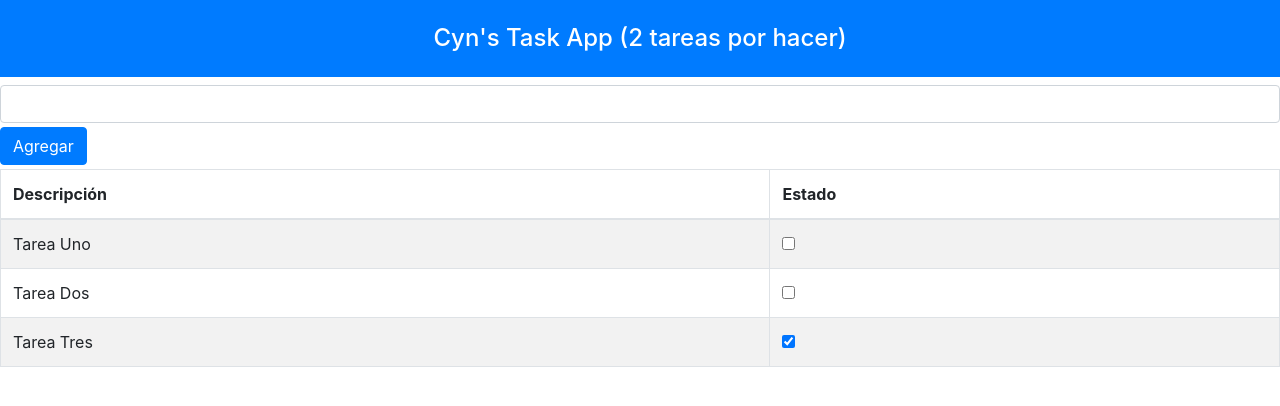
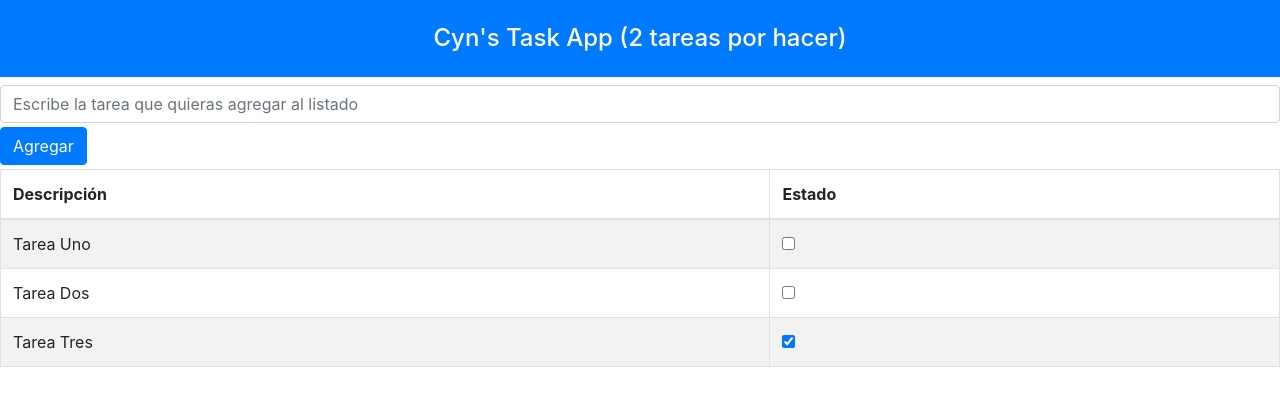
Before and after one commit to Ceyene/TaskApp, a React (Create React App) app: page / in a window 1280 px wide. Shown: the top 406 px of the page. Built offline with nearby package versions, Linux system fonts and the light colour scheme.

Commit message:
detalles en title del index.html y placeholder en input

```diff
--- a/public/index.html
+++ b/public/index.html
@@ -24,7 +24,7 @@
       work correctly both with client-side routing and a non-root public URL.
       Learn how to configure a non-root public URL by running `npm run build`.
     -->
-    <title>React App</title>
+    <title>Task App</title>
   </head>
   <body>
     <noscript>You need to enable JavaScript to run this app.</noscript>
--- a/src/components/TaskCreator.js
+++ b/src/components/TaskCreator.js
@@ -18,6 +18,7 @@ const TaskCreator = (props) => {
       <input
         type="text"
         className="form-control"
+        placeholder="Escribe la tarea que quieras agregar al listado"
         value={newTaskName}
         onChange={updateNewTaskValue}
       />
```
Also changed, not shown: public/logo192.png (deleted), public/logo512.png (deleted).
